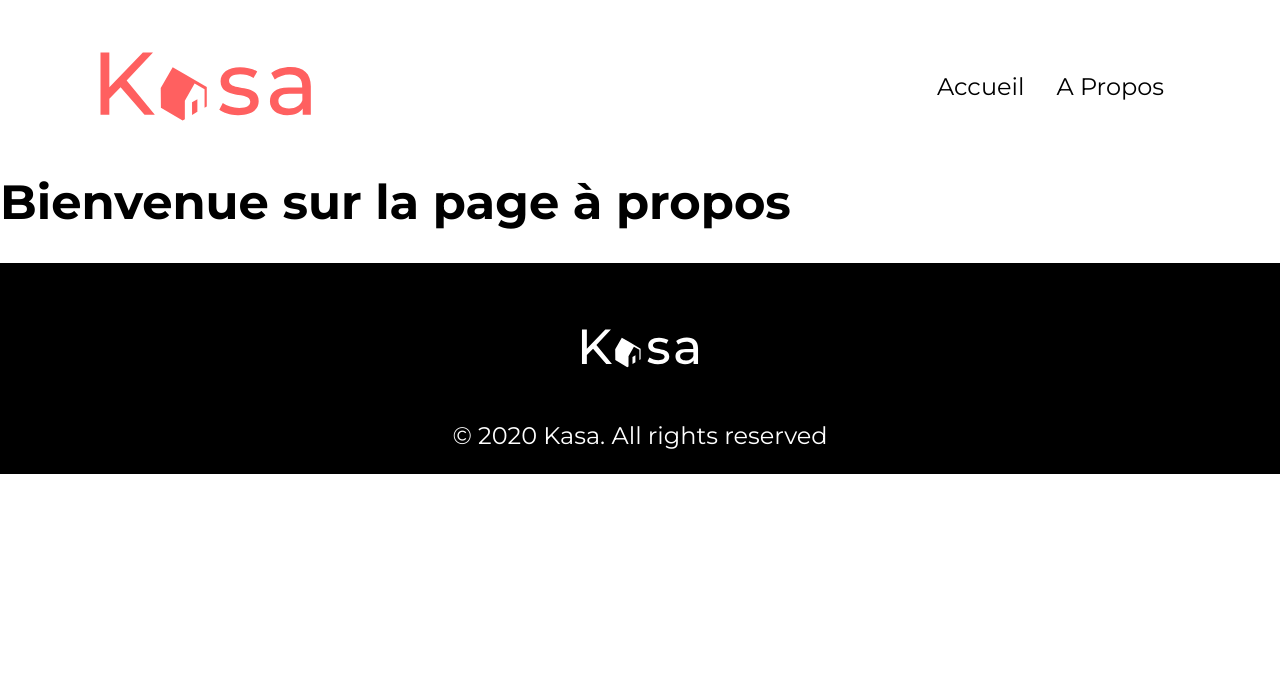
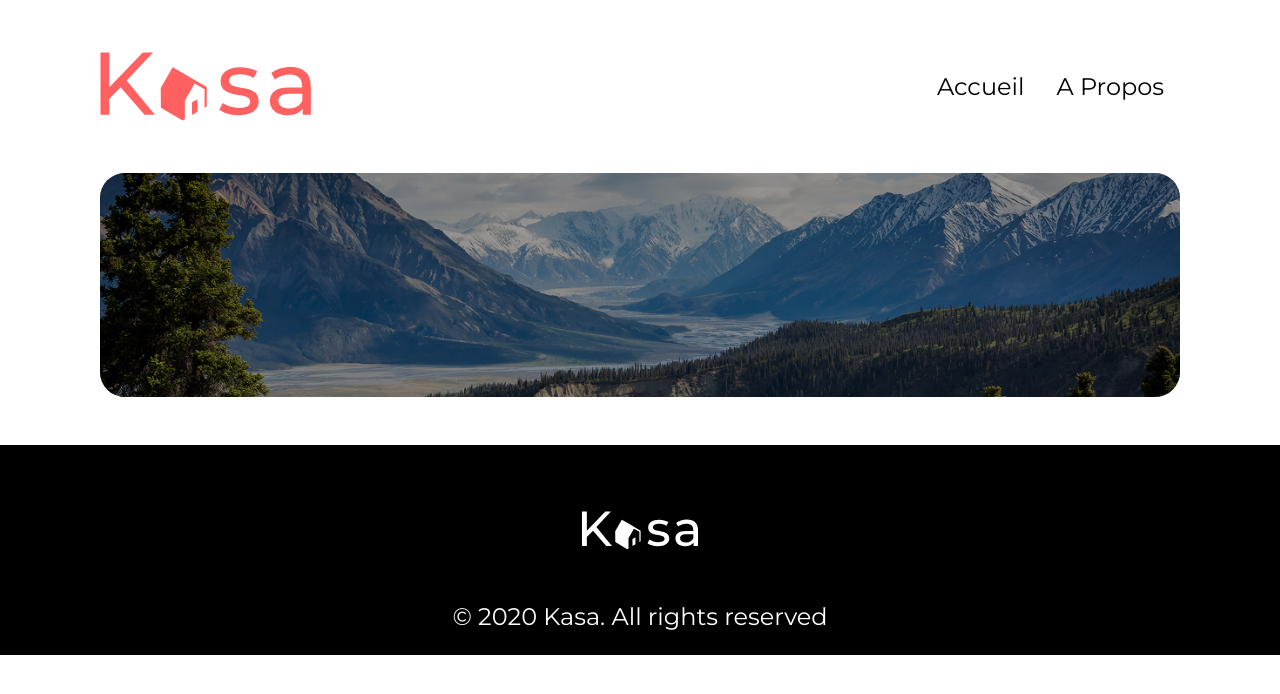
Before and after one commit to Vangelis-26/P5-Kasa, a React (Vite) app: page /about in a window 1280 px wide. Shown: the top 694 px of the page. Built offline with nearby package versions, Linux system fonts and the light colour scheme; the HTML template or start-up script is replaced by a standard one.

Commit message:
Banner Change between Home and About

```diff
--- a/src/components/Banner/Banner.jsx
+++ b/src/components/Banner/Banner.jsx
@@ -1,12 +1,25 @@
 import React from 'react';
-import BannerImage from '../../assets/banner/banner.jpg';
+import BannerImageHome from '../../assets/banner/banner.jpg';
+import BannerImageAbout from '../../assets/banner/banner_about.jpg';
 import styles from './Banner.module.scss';
 
 export function Banner() {
+
+    const [homepage, setHomepage] = React.useState(false);
+
+    React.useEffect(() => {
+        const path = window.location.pathname;
+        if (path === '/') {
+            setHomepage(true);
+        } else {
+            setHomepage(false);
+        }
+    }, []);
+
     return (
         <div className={styles.banner}>
-            <img className={styles.banner_img} src={BannerImage} alt="Image Bannière" />
-            <div className={styles.banner_text}>Chez vous, partout et ailleurs</div>
+            <img className={styles.banner_img} src={homepage ? BannerImageHome : BannerImageAbout} alt="Image Bannière" />
+            {homepage && (<div className={styles.banner_text}>Chez vous, partout et ailleurs</div>)}
         </div>
     );
 }
--- a/src/pages/About.jsx
+++ b/src/pages/About.jsx
@@ -1,9 +1,9 @@
-import React from 'react';
+import { Banner } from '../components/Banner/Banner';
 
 export function About() {
     return (
-        <div>
-            <h1>Bienvenue sur la page à propos</h1>
-        </div>
+        <>
+            <Banner />
+        </>
     );
 }
```
Also changed, not shown: src/assets/banner/banner_about.jpg (added).
